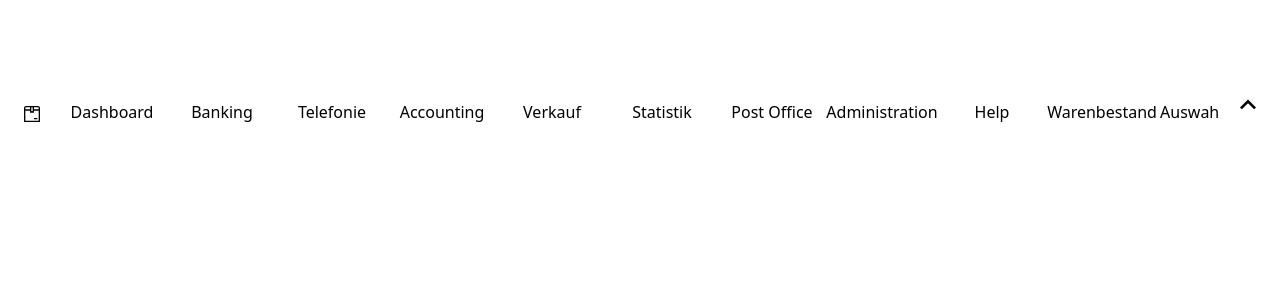
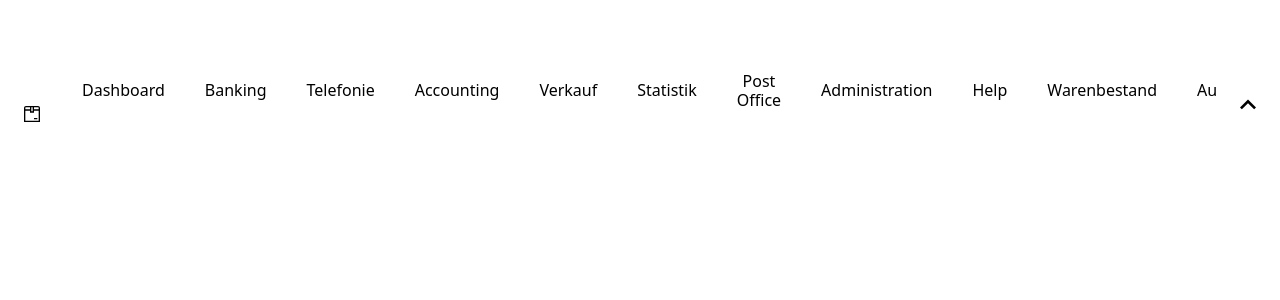
Before and after one commit to Andrij-Panasenko/exonn-tabs, a React (Vite) app: page / in a window 1280 px wide. Shown: the top 300 px of the page. Built offline with nearby package versions, Linux system fonts and the light colour scheme.

Commit message:
styling tablist

```diff
--- a/src/components/TabList.jsx
+++ b/src/components/TabList.jsx
@@ -1,4 +1,4 @@
-import React from 'react';
+import React, { useRef, useState } from 'react';
 import { Reorder } from 'framer-motion';
 import sprite from '../assets/sprite.svg';
 
@@ -10,8 +10,15 @@ export default function TabList({
   pinnTabHandler,
   setTabsList,
 }) {
+  const [activeTabid, setActiveTabId] = useState(null);
+
   const handleReorder = (newTablist) => {
     setTabsList(newTablist);
+  };
+
+  const handleTabClick = (id) => {
+    setTabIndex(id);
+    setActiveTabId(id);
   };
 
   return (
@@ -27,7 +34,7 @@ export default function TabList({
       >
         {tabsList.map((item) => (
           <Reorder.Item
-            onClick={() => setTabIndex(item.id)}
+            onClick={() => handleTabClick(item.id)}
             data-tab-id={item.id}
             whileDrag={{
               backgroundColor: '#7F858D',
@@ -36,7 +43,9 @@ export default function TabList({
               boxShadow: 'rgba(0,0,0,0.12) 0px 1px 3px ',
             }}
             value={item}
-            className="tab-item"
+            className={`tab-item ${
+              item.id === activeTabid ? 'active-tab-item' : ''
+            }`}
             key={item.id}
             id={item.id}
           >
--- a/src/styles/main.css
+++ b/src/styles/main.css
@@ -1,4 +1,6 @@
 @import 'modern-normalize';
+@import './tabList.modue.css';
+
 
 h1,
 h2,
@@ -40,62 +42,6 @@ button {
   background-color: #000000;
 }
 
-.tab-list {
-  overflow-x: hidden;
-  overflow-y: hidden;
-  height: 100px;
-
-  display: flex;
-  gap: 10px;
-  align-items: center;
-  text-align: center;
-}
-
-.tab-item {
-  height: 48px;
-  min-width: 100px;
-  display: flex;
-  align-items: center;
-  justify-content: center;
-
-  position: relative;
-  /* display: inline-block; */
-  cursor: pointer;
-}
-
-.tooltip {
-  display: flex;
-  align-items: center;
-  gap: 10px;
-  width: 110px;
-  text-align: center;
-  position: absolute;
-  top: 200%;
-  left: 100%;
-  transform: translateX(-95%);
-  opacity: 0;
-  visibility: hidden;
-  background-color: #ffffff;
-  color: #000000;
-  padding: 10px;
-  border-radius: 4px;
-  border: 1px solid rgba(174, 182, 206, 0.2);
-  box-shadow: 0 16px 30px 0 rgba(123, 127, 145, 0.2);
-  transition: opacity 0.3s, visibility 0.3s, top 0.3s, background-color 0.3s;
-  transition-delay: 200ms;
-  z-index: 100;
-  box-shadow: 0 2px 4px rgba(0, 0, 0, 0.2);
-}
-
-.tab-item:hover .tooltip {
-
-  top: 70%;
-  opacity: 1;
-  visibility: visible;
-  background: #ffffff;
-  transform: translate(-95%, 0px);
-}
-
 .hidden-tabs {
   display: flex;
   justify-content: space-between;
--- /dev/null
+++ b/src/styles/tabList.modue.css
@@ -0,0 +1,70 @@
+.tab-list {
+  overflow-x: hidden;
+  overflow-y: hidden;
+  height: 57px;
+
+  display: flex;
+  align-items: center;
+  text-align: center;
+}
+
+.tab-item {
+  padding: 0px 20px;
+  height: 100%;
+  display: flex;
+  align-items: center;
+  justify-content: center;
+
+  position: relative;
+  cursor: pointer;
+
+}
+
+.active-tab-item {
+  background-color: #F1F5F8;
+}
+
+.active-tab-item::before {
+  content: '';
+  display: block;
+  position: absolute;
+  border-top-left-radius: 10px;
+  border-top-right-radius: 10px;
+  top: 0;
+  width: 100%;
+  height: 2px;
+  background-color: #4690E2;
+}
+
+.tooltip {
+  display: flex;
+  align-items: center;
+  gap: 10px;
+  width: 110px;
+  text-align: center;
+  position: absolute;
+  top: 200%;
+  left: 100%;
+  transform: translateX(-95%);
+  opacity: 0;
+  visibility: hidden;
+  background-color: #ffffff;
+  color: #000000;
+  padding: 10px;
+  border-radius: 4px;
+  border: 1px solid rgba(174, 182, 206, 0.2);
+  box-shadow: 0 16px 30px 0 rgba(123, 127, 145, 0.2);
+  transition: opacity 0.3s, visibility 0.3s, top 0.3s, background-color 0.3s;
+  transition-delay: 200ms;
+  z-index: 100;
+  box-shadow: 0 2px 4px rgba(0, 0, 0, 0.2);
+}
+
+.tab-item:hover .tooltip {
+
+  top: 70%;
+  opacity: 1;
+  visibility: visible;
+  background: #ffffff;
+  transform: translate(-95%, 0px);
+}
```
